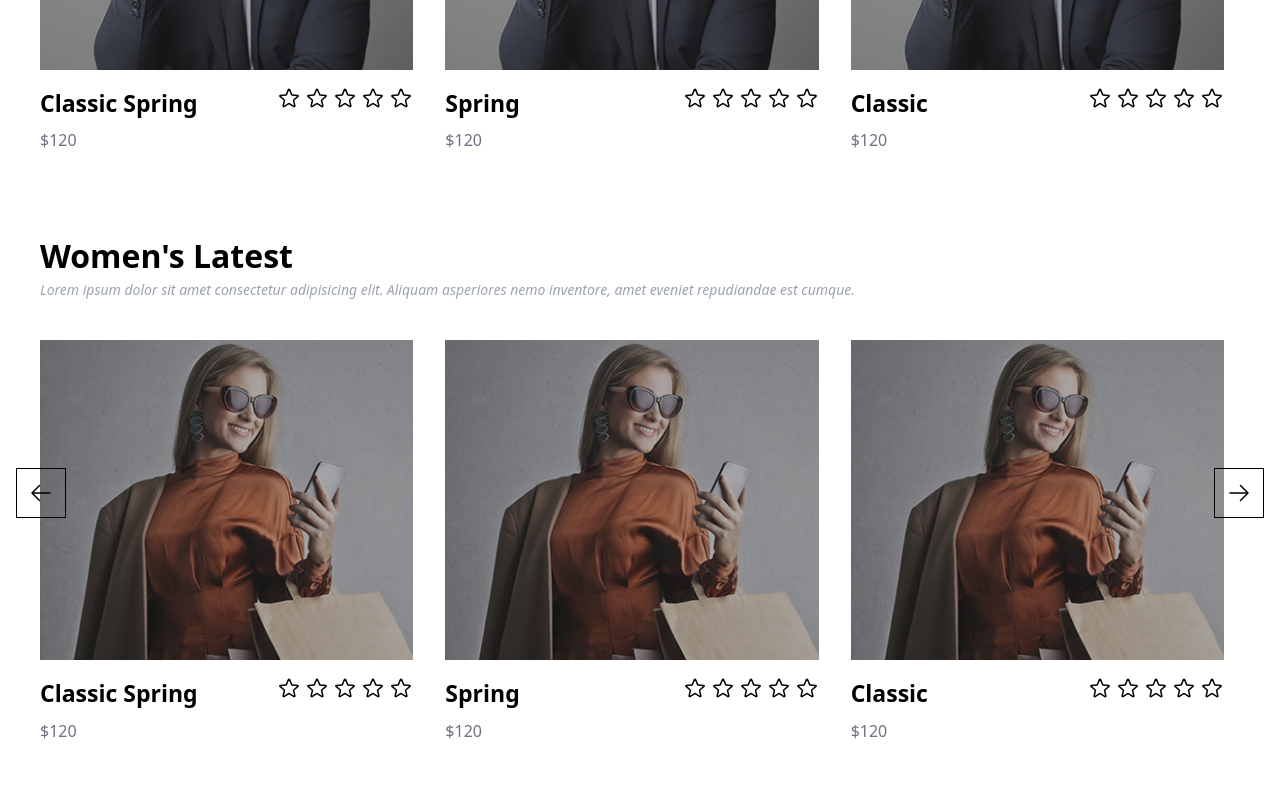
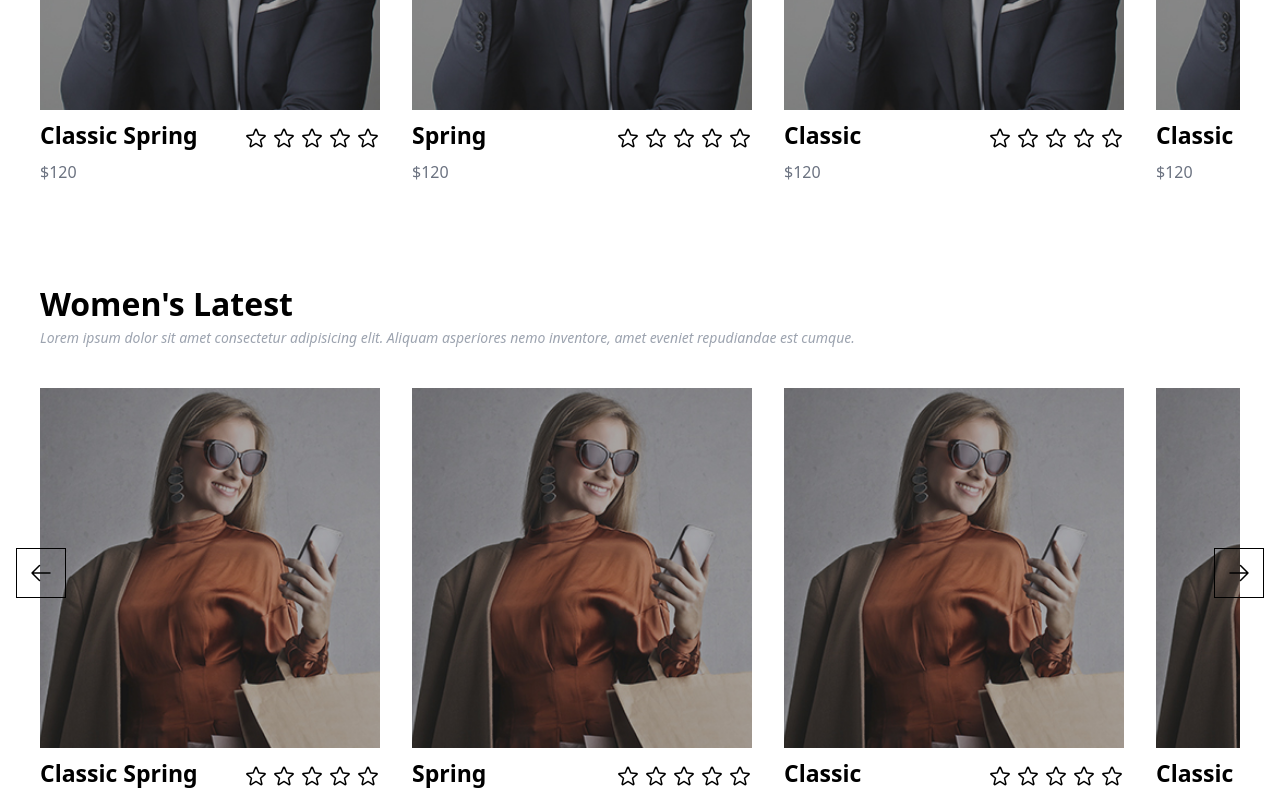
Before and after one commit to shantanuchavhan/ecommerce-react, a React (Create React App) app: page / in a window 1280 px wide. Shown: the part 1060-1860 px from the top of the page. Built offline with nearby package versions, Linux system fonts and the light colour scheme.

Commit message:
Merge changes from remote

```diff
--- a/src/Data.js
+++ b/src/Data.js
@@ -8,12 +8,18 @@ export const menproducts = [
     { id: 1, name: 'Classic Spring', price: 120, image: mensheroimg },
     { id: 2, name: ' Spring', price: 120, image: mensheroimg },
     { id: 3, name: 'Classic ', price: 120, image: mensheroimg },
+    { id: 3, name: 'Classic ', price: 120, image: mensheroimg },
+    { id: 3, name: 'Classic ', price: 120, image: mensheroimg },
+    { id: 3, name: 'Classic ', price: 120, image: mensheroimg },
+    { id: 3, name: 'Classic ', price: 120, image: mensheroimg },
 
     // Add more products as needed
   ];
 export const womenProducts = [
     { id: 1, name: 'Classic Spring', price: 120, image: womensheroimg },
     { id: 2, name: ' Spring', price: 120, image: womensheroimg },
+    { id: 3, name: 'Classic ', price: 120, image: womensheroimg },
+    { id: 3, name: 'Classic ', price: 120, image: womensheroimg },
     { id: 3, name: 'Classic ', price: 120, image: womensheroimg },
 
     // Add more products as needed
--- a/src/componets/LatestProductWrapper.jsx
+++ b/src/componets/LatestProductWrapper.jsx
@@ -1,9 +1,8 @@
-import React from 'react';
+import React from 'react'
 
-import StarRatigSvg from './StarRatigSvg';
+import StarRatigSvg from './StarRatigSvg'
 
-
-const LatestProductWrapper = ({sectionName,data}) => {
+const LatestProductWrapper = ({ sectionName, data }) => {
   return (
     <div id="mens" className="flex flex-col gap-10 w-full px-6 ">
       <div>
@@ -15,7 +14,7 @@ const LatestProductWrapper = ({sectionName,data}) => {
       </div>
 
       <div className="flex  gap-8 relative ">
-        <div className="border -left-6 z-10 top-32 absolute p-3 border-black">
+        <div className="border -left-6 z-10 top-40 absolute p-3 border-black">
           <svg
             xmlns="http://www.w3.org/2000/svg"
             fill="none"
@@ -31,29 +30,33 @@ const LatestProductWrapper = ({sectionName,data}) => {
             />
           </svg>
         </div>
-            <div className='overflow-x-scroll flex  gap-8'>
+        <div className="flex overflow-x-scroll  h-[450px] w-full  gap-8">
           {data.map((product) => (
-                <div key={product.id} className="flex flex-col gap-4 ">
-                    <div className='h-80 w-140'>
-                        <img className='object-cover h-full w-full' src={product.image} alt={product.name} />
+            <div key={product.id} className="flex h-full flex-col gap-4 ">
+              <div className="h-[360px]  w-[340px]">
+                <img
+                  className="object-cover  h-full w-full"
+                  src={product.image}
+                  alt={product.name}
+                />
               </div>
-                    <div className="flex  justify-between">
-                    <div className="flex flex-col gap-2">
-                        <h4 className="text-[23px] font-bold">{product.name}</h4>
+              <div className="flex  justify-between ">
+                <div className="flex flex-col -my-2 gap-2">
+                  <h4 className="text-[23px]  font-bold">{product.name}</h4>
                   <h5 className="text-gray-500">${product.price}</h5>
                 </div>
                 <div className="flex gap-1">
-                        <StarRatigSvg/>
-                        <StarRatigSvg/>
-                        <StarRatigSvg/>
-                        <StarRatigSvg/>
-                        <StarRatigSvg/>
+                  <StarRatigSvg />
+                  <StarRatigSvg />
+                  <StarRatigSvg />
+                  <StarRatigSvg />
+                  <StarRatigSvg />
                 </div>
               </div>
             </div>
           ))}
         </div>
-            <div className="border -right-6 top-32 absolute p-3  border-black">
+        <div className="border -right-6 top-40 absolute p-3  border-black">
           <svg
             xmlns="http://www.w3.org/2000/svg"
             fill="none"
@@ -70,9 +73,8 @@ const LatestProductWrapper = ({sectionName,data}) => {
           </svg>
         </div>
       </div>
+    </div>
+  )
+}
 
-    </div>
-  );
-};
-
-export default LatestProductWrapper;
+export default LatestProductWrapper
--- a/src/pages/Home.jsx
+++ b/src/pages/Home.jsx
@@ -6,7 +6,7 @@ import kidsheroimg from '../images/baner-right-image-03.jpg'
 import Accesoriesheroimg from '../images/baner-right-image-04.jpg'
 import LatestProductWrapper from '../componets/LatestProductWrapper'
 
-import { kidsProducts,menproducts,womenProducts } from '../Data'
+import { kidsProducts, menproducts, womenProducts } from '../Data'
 
 const Home = () => {
   return (
@@ -51,9 +51,8 @@ const Home = () => {
         </div>
       </div>
       <LatestProductWrapper sectionName="Men's" data={menproducts} />
-      <LatestProductWrapper sectionName="Women's" data={womenProducts}/>
+      <LatestProductWrapper sectionName="Women's" data={womenProducts} />
       <LatestProductWrapper sectionName="Kid's" data={kidsProducts} />
-
     </div>
   )
 }
```
Also changed, not shown: src/componets/StarRatigSvg.jsx (+14 -4 lines). Lines whose indentation alone changed are shown as unchanged.
